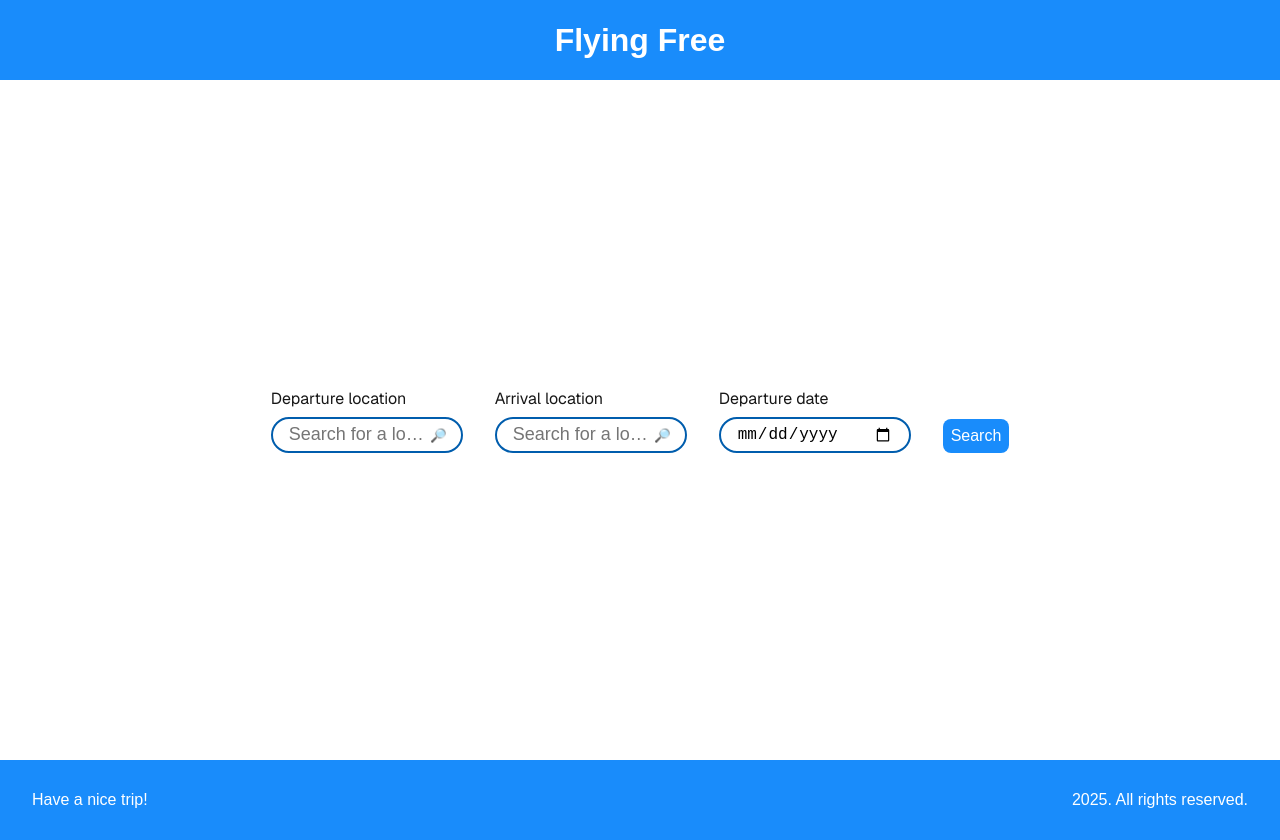
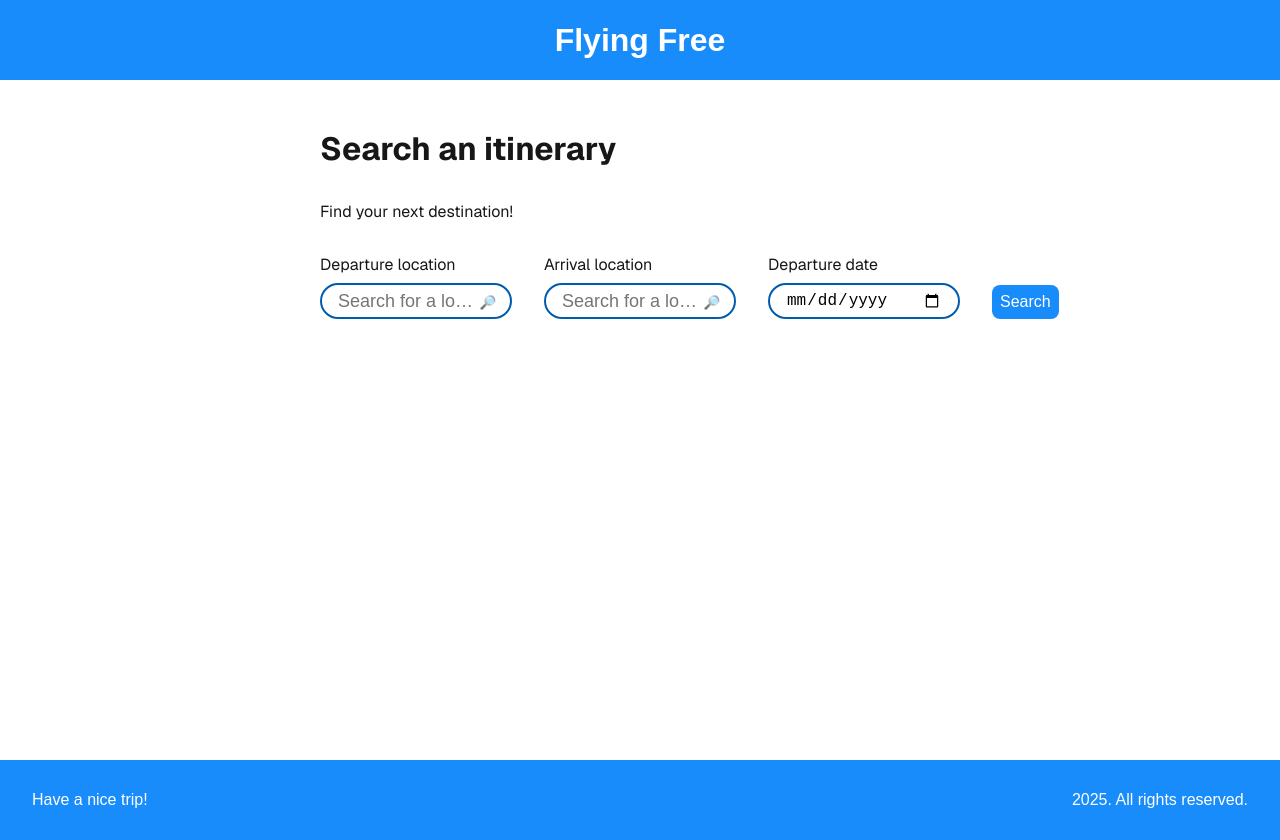
Before and after one commit to Huespal/flying-free, a Next.js app: page / in a window 1280 px wide. Built offline with nearby package versions, Linux system fonts and the light colour scheme.

Commit message:
feat: improve Home page

```diff
--- a/src/app/(home)/page.tsx
+++ b/src/app/(home)/page.tsx
@@ -8,7 +8,9 @@ export default async function Home() {
   const locations = await getLocations();
 
   return (
-    <div className="page">
+    <div className="home-page">
+      <h1>Search an itinerary</h1>
+      <p>Find your next destination!</p>
       <SearchForm locations={locations} />
     </div>
   );
--- a/src/app/(home)/styles.css
+++ b/src/app/(home)/styles.css
@@ -1,19 +1,24 @@
 @import url('../../core/styles/theme.css');
 
-.page {
-  display: grid;
-  grid-template-rows: var(--space-m) 1fr var(--space-m);
-  align-items: center;
-  justify-items: center;
+.home-page {
+  display: flex;
+  flex-direction: column;
   min-height: 85svh;
-  padding: 0 80px;
-  gap: 64px;
+  padding: 3rem 20rem;
+  gap: var(--space-l);
   font-family: var(--font-geist-sans);
 }
 
-@media (max-width: env(--breakpoint-s)) {
-  .page {
-    padding: var(--space-l);
-    padding-bottom: 80px;
+/* @media (max-width: env(--breakpoint-l)) { */
+@media (max-width: 80rem) {
+  .search-results-page {
+    padding: 3rem 10rem;
   }
 }
+
+/* @media (max-width: env(--breakpoint-m)) { */
+@media (max-width: 48rem) {
+  .search-results-page {
+    padding: var(--space-l);
+  }
+}
```
